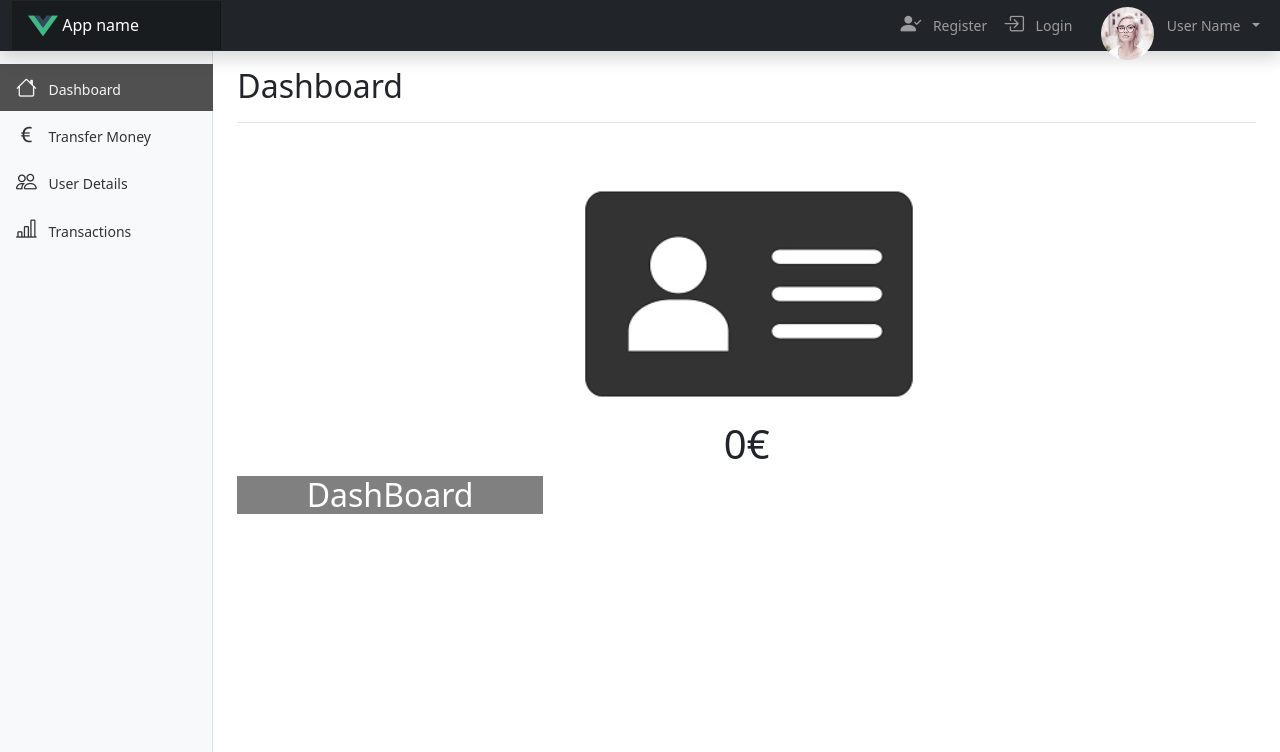
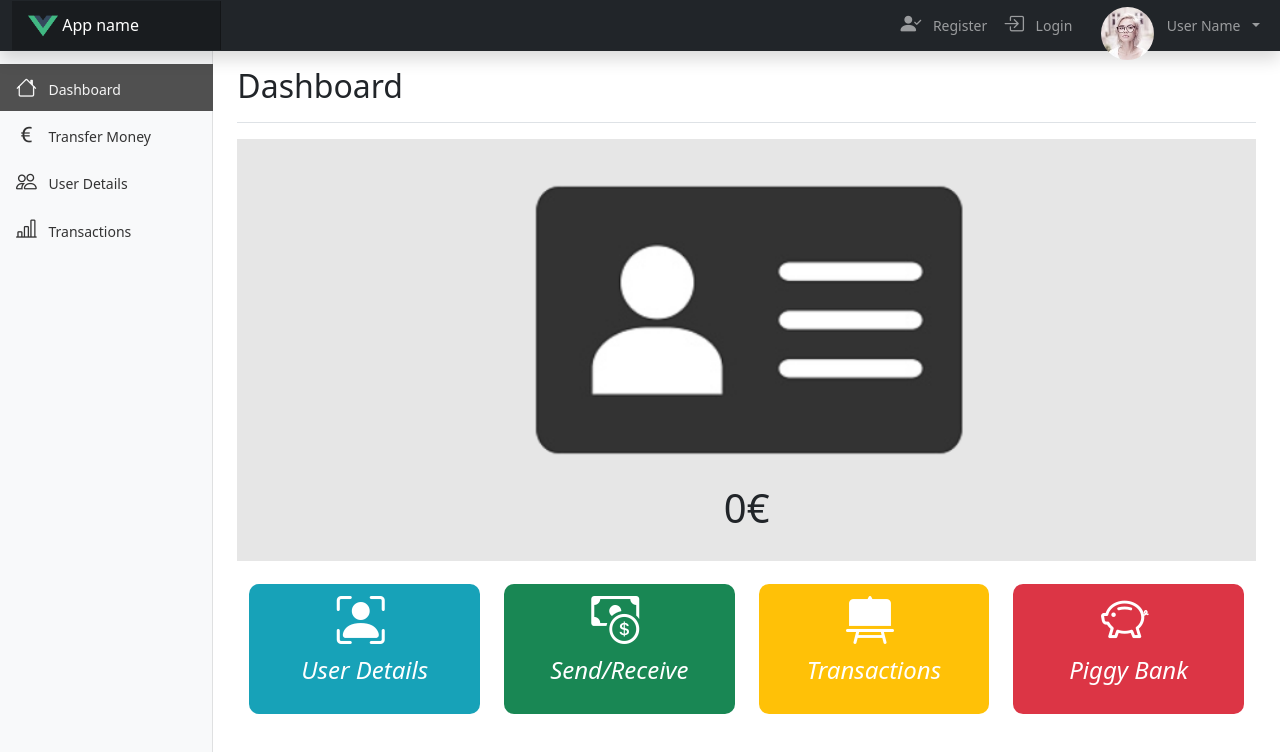
Before and after one commit to fabiogaspar11/vCard, a Vue app in the folder vcard/: page / in a window 1280 px wide. Shown: the top 752 px of the page. Built offline with nearby package versions, Linux system fonts and the light colour scheme.

Commit message:
client - dashboard

```diff
--- a/vcard/src/components/Dashboard.vue
+++ b/vcard/src/components/Dashboard.vue
@@ -2,15 +2,41 @@
   <div class="d-flex justify-content-between flex-wrap flex-md-nowrap align-items-center pt-3 pb-2 mb-3 border-bottom">
     <h1 class="h2">Dashboard</h1>
   </div>
-  <div id="dashboard" class=" justify-content-between flex-wrap flex-md-nowrap align-items-center pt-3 pb-2 mb-3 border-bottoms">
-    <img src="../assets/img/vcard.png">
-    <h1>{{moneyUser}}</h1>
-    <a id="borderOption" href="#">
-      <div class="background">
-      <h2>DashBoard</h2>
+  <div id="page" class="row">
+    <div id="dashboard" >
+      <img class="center" src="../assets/img/vcard.png">
+      <h1 style="margin-bottom: 3%;">{{moneyUser}}</h1>
+    </div>
+
+  <div class="container-fluid">
+      <div class="row">
+          <div class="col-lg-3 col-6">
+              <div class="small-box buttonUserDetails">
+                  <i class="bi bi-person-bounding-box icon"></i>
+                  <h4> <i class="iconTitle"> User Details </i> </h4> <br>
+              </div>
+          </div>
+          <div class="col-lg-3 col-6">
+              <div class="small-box buttonSendReceive">
+                  <i class="bi bi-cash-coin icon"></i>
+                  <h4><i class="iconTitle"> Send/Receive </i> </h4> <br>
+              </div>
+          </div>
+          <div class="col-lg-3 col-6">
+              <div class="small-box buttonTransactions">
+                  <i class="bi bi-easel2-fill icon"></i>
+                  <h4> <i class="iconTitle"> Transactions </i> </h4> <br>
+              </div>
+          </div>
+          <div class="col-lg-3 col-6">
+              <div class="small-box buttonPiggyBank">
+                  <i class="bi bi-piggy-bank icon" > </i>
+                  <h4 class="title"> <i class="iconTitle"> Piggy Bank </i> </h4> <br>
+              </div>
+          </div>
       </div>
-    </a>
   </div>
+</div>
 </template>
 
 <script>
@@ -35,18 +61,73 @@ export default {
 
 
 <style scoped lang="scss">
-#dashboard{
+.center {
+  display: block;
+  margin-left: auto;
+  margin-right: auto;
+  width: 50%;
+
+}
+
+#page{
   text-align: center;
   margin: 0 auto;
 }
-#borderOption{
+
+#dashboard{
+  background: #e6e6e6;
+}
+
+.icon{
   color: white;
-  text-decoration: none;
+  font-size:3rem;
 }
-.background{
-  background-color: gray;
-  width: 30%;
+
+.iconTitle{
+  color: white;
+  margin-bottom: 10%;
+}
+
+.buttonUserDetails{
+  background: #17a2b8;
+}
+.buttonUserDetails:hover{
+  background: #0e6471;
+  transition-duration: 0.5s;
+}
+
+
+.buttonSendReceive{
+   background: #198754;
+}
+.buttonSendReceive:hover{
+  background: #105635;
+  transition-duration: 0.5s;
+}
+
+
+.buttonTransactions{
+  background: #ffc107;
+}
+.buttonTransactions:hover{
+  background: #b38600;
+  transition-duration: 0.5s;
+}
+
+
+.buttonPiggyBank{
+  background: #dc3545;
+}
+.buttonPiggyBank:hover{
+  background: #981b27;
+  transition-duration: 0.5s;
+}
+
+.small-box {
+  border-radius: 10px;
+  cursor: pointer;
+  margin-bottom: 10%;
+  margin-top: 10%;
 
 }
-
 </style>
```
